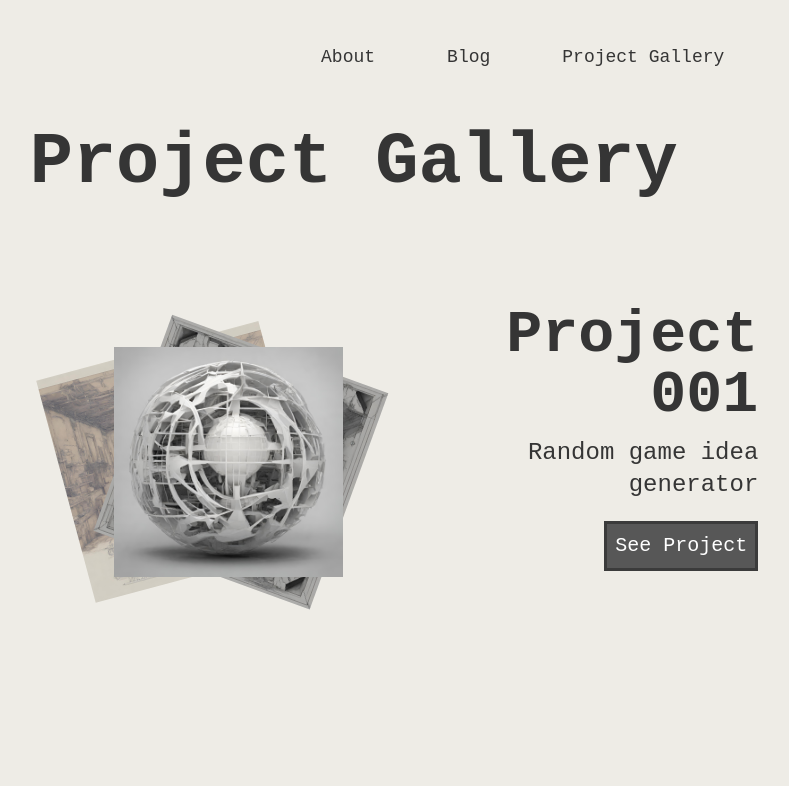
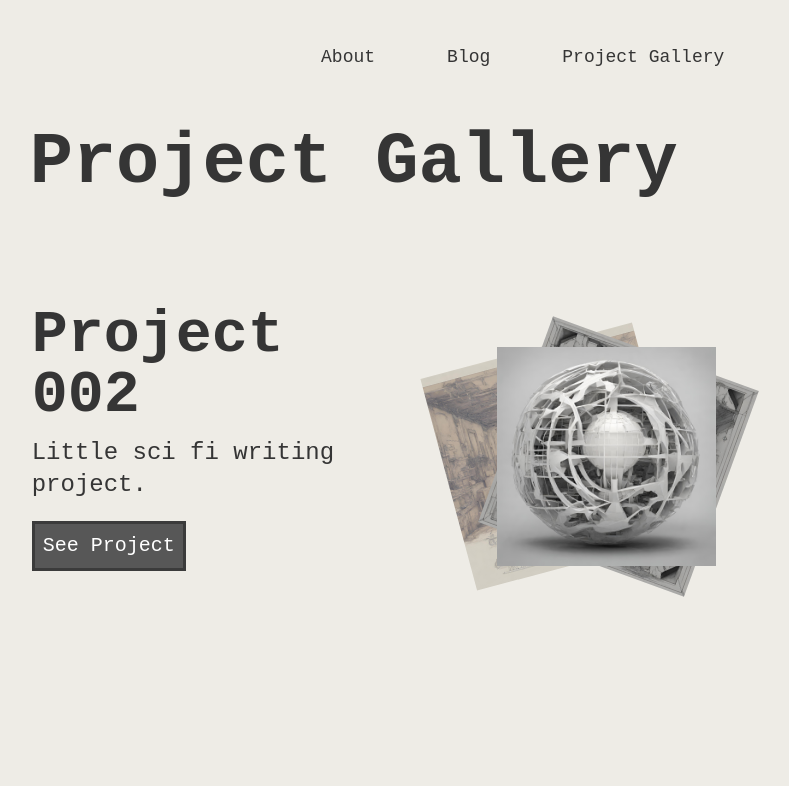
Before and after one commit to SomeGuy13/portfolio, a Next.js app: page /projects in a window 1280 px wide. Shown: the top 786 px of the page, without its empty margins (245-1034 px from the left). Built offline with nearby package versions, Linux system fonts and the light colour scheme.

Commit message:
project 002

```diff
--- /dev/null
+++ b/src/app/blog/burnout/page.tsx
@@ -0,0 +1,10 @@
+export default function Page() {
+  return (
+    <div>
+      <h1>Burnout</h1>
+      <h3>January 19, 2025</h3>
+      <br />
+      <p>Well, after making this website, I burnt out on my projects I was working on and didn&apos;t do too much with this website or projects. I&apos;ve been trying new hobbies and stuff, so this website might showcase those too. But hopefully I have more that I can put on here sometime soon.</p>
+    </div>
+  )
+}
--- a/src/app/blog/page.tsx
+++ b/src/app/blog/page.tsx
@@ -5,6 +5,7 @@ export default function Page() {
     <div>
       <h1>Blog</h1>
       <br />
+      <BlogItem itemTitle={"Burnout"} start={"Well..."} pathName={"burnout"}></BlogItem>
       <BlogItem itemTitle={"Portfolio Website"} start={'I\'ve been working on a portfolio website for the past month...'} pathName={'portfolio-website'}></BlogItem>
     </div>
   )
--- /dev/null
+++ b/src/app/projects/conquer-until-conquered/page.tsx
@@ -0,0 +1,15 @@
+import Link from 'next/link'
+import Image from 'next/image';
+
+export default function Page() {
+  return (
+    <div>
+      <h1>Project 002</h1>
+      <h3 className='mb-2'>Conquer until Conquered</h3>
+      <br/>
+      <p>I wanted to give some writing a try, and I figured why not just make a new website and put my writing on there? So thats what I did. It&apos;s called Conquer until Conqured and is a story of massive power vacumes and grabbs. We&apos;ll see where this goes...</p>
+      <br />
+      <Link href='https://conquer-until-conquered.vercel.app'><div className='button m-2'><p className='text-center'>Conquer until Conquered</p></div></Link>
+    </div>
+  )
+}
--- a/src/app/projects/page.tsx
+++ b/src/app/projects/page.tsx
@@ -8,6 +8,16 @@ export default function Home() {
       <div className='lg:flex'>
         <h1 className='text-nowrap md:text-7xl mr-6 pt-5'>Project Gallery</h1>
       </div>
+      <ProjectLayer projectTitle={'Project 002'}
+        projectDescription={'Little sci fi writing project.'}
+        pathName={'conquer-until-conquered'}
+        images={[
+          '/images/img1.jpg',
+          '/images/img2.jpg',
+          '/images/img3.jpg',
+        ]}
+        right={false}
+        ></ProjectLayer>
       <ProjectLayer projectTitle={'Project 001'}
         projectDescription={'Random game idea generator'}
         pathName={'idea-generator'}
```
